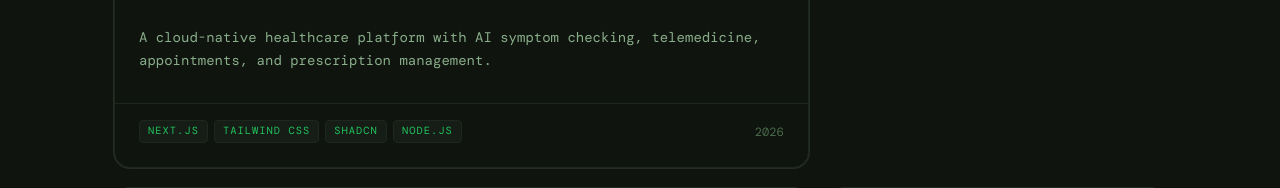
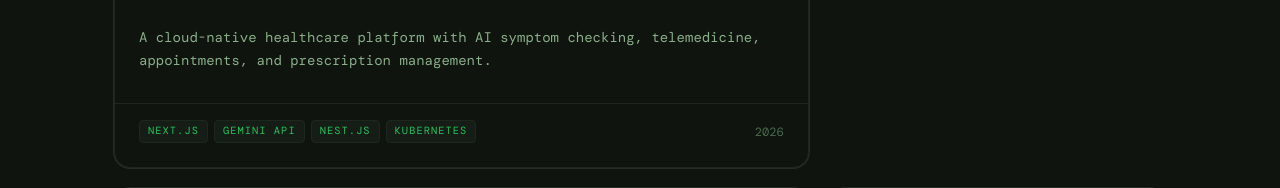
Before and after one commit to AmzalFoumi/amzal-portfolio, a Next.js app: page / in a window 1280 px wide. Shown: the part 1580-1768 px from the top of the page. Built offline with nearby package versions, Linux system fonts and the light colour scheme; a web font is replaced by a local one.

Commit message:
fix: update incosnistent voluntary data and project tags

```diff
--- a/src/data/projects.ts
+++ b/src/data/projects.ts
@@ -11,15 +11,14 @@ export const projects: Project[] = [
       "Distributed Health is a cloud-native healthcare platform built with a microservices architecture.\n\nIt includes AI-powered preliminary symptom checking, doctors' appointments, telemedicine services, and prescription/report management.\n\nI orchestrated the containerized services with Kubernetes (Minikube) and implemented a GitOps CD pipeline using GitHub Actions and ArgoCD for automated deployments.\n\nKey technologies include Next.js with Tailwind CSS and ShadCN, Node.js, Nest.js, MongoDB, Agora API for telemedicine, and the Gemini API.",
     tags: [
       "Next.js",
+      "Gemini API",
+      "Nest.js",
+      "Kubernetes",
+      "Docker",
+      "Agora API",
+      "MongoDB",
       "Tailwind CSS",
       "ShadCN",
-      "Node.js",
-      "Nest.js",
-      "MongoDB",
-      "Kubernetes",
-      "Minikube",
-      "Agora API",
-      "Gemini API",
     ],
     year: "2026",
     repoUrl: "https://github.com/Distributed-Health-System",
--- a/src/data/voluntary.ts
+++ b/src/data/voluntary.ts
@@ -21,7 +21,7 @@ export const voluntary: VoluntaryGroup[] = [
         endYear: "Feb 2026",
         description:
           "Built and maintained live applications for AIESEC in Sri Lanka as part of the National Dev Team.",
-        tags: ["Development", "Operations", "AIESEC"],
+        tags: ["Development", "Operations", "Web Development"],
       },
     ],
   },
@@ -37,7 +37,7 @@ export const voluntary: VoluntaryGroup[] = [
         startYear: "Jan 2026",
         endYear: "Present",
         description:
-          "Managing three teams dedicated to International Relations for the Incoming Global Talent product and representing AIESEC in SLIIT to the global plenary.",
+          "Managing three teams dedicated to International Relations for the Incoming Global Talent product. Representing as the primary representaive of the iGT product at AIESEC in SLIIT to the global plenary.",
         tags: ["Leadership", "International Relations", "iGT"],
       },
       {
@@ -61,7 +61,7 @@ export const voluntary: VoluntaryGroup[] = [
         startYear: "Sep 2024",
         endYear: "Dec 2024",
         description:
-          "Supported partnership development for Benchmark 3.0, the annual awards ceremony organized by AIESEC in SLIIT.",
+          "Supported partnership development for Benchmark 3.0, a UI/UX Bootcamp and Hackathon organized by AIESEC in SLIIT.",
         tags: ["Partnership Development", "Event Management", "AIESEC"],
       },
     ],
```
